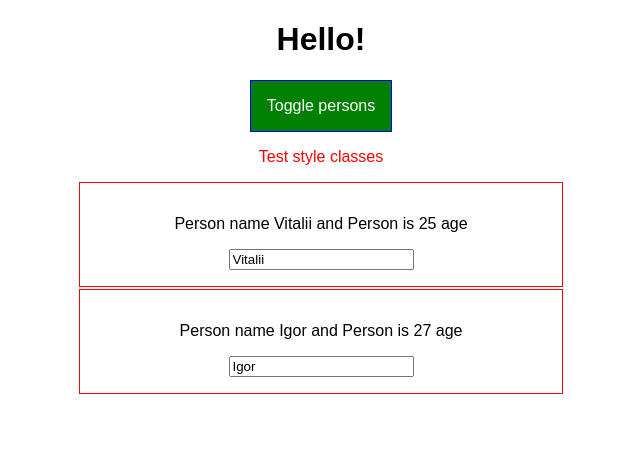
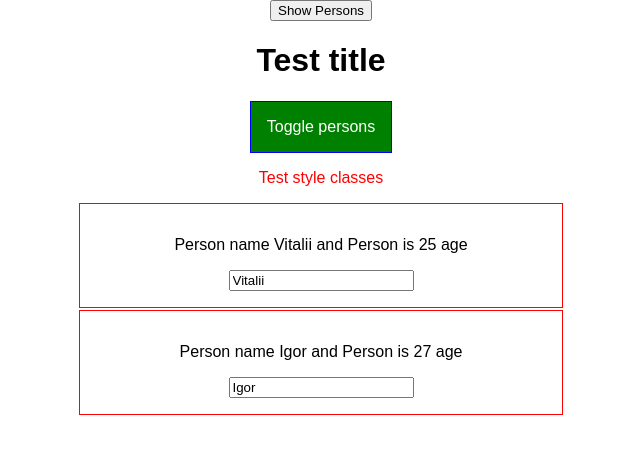
Before and after one commit to VitaliyMelnychykDev/reactStudyDeep, a React app: page / in a window 1280 px wide. Both pictures are taken after a click on the button "Toggle persons". Shown: the top 454 px of the page, without its empty margins (319-959 px from the left). Built offline with nearby package versions, Linux system fonts and the light colour scheme.

Commit message:
test coponent lifecycle

```diff
--- a/src/components/Cockpit/Cockpit.js
+++ b/src/components/Cockpit/Cockpit.js
@@ -21,7 +21,7 @@ const Cockpit = (props) => {
 
     return (
         <div className={classes.Cockpit}>
-            <h1>Hello!</h1>
+            <h1>{props.appTitle}</h1>
             <button
                 className={btnClass}
                 onClick={() => props.clicked()}>Toggle persons
--- a/src/components/Persons/Person/Person.js
+++ b/src/components/Persons/Person/Person.js
@@ -1,14 +1,29 @@
-import React from 'react';
+import React, {Component} from 'react';
 import classes from './Person.css';
 
-const person = (props) => {
-    return (
-        <div className={classes.Person}>
-            <p onClick={props.click}> Person name {props.name} and Person is {props.age} age</p>
-            <p>{props.children}</p>
-            <input type="text" onChange={props.changed} value={props.name}/>
-        </div>
-    );
-};
+class Person extends Component {
+    constructor(props) {
+        super(props);
+        console.log('Personnn.js inside constructor');
+    }
 
-export default person;
+    componentWillMount() {
+        console.log('Personnnn.js inside componentWillMount');
+    }
+
+    componentDidMount() {
+        console.log('Personnnn.js inside componentDidMount');
+    }
+    render () {
+        console.log('Personnnn.js inside render');
+        return (
+            <div className={classes.Person}>
+                <p onClick={this.props.click}> Person name {this.props.name} and Person is {this.props.age} age</p>
+                <p>{this.props.children}</p>
+                <input type="text" onChange={this.props.changed} value={this.props.name}/>
+            </div>
+        );
+    }
+}
+
+export default Person;
--- a/src/components/Persons/Persons.js
+++ b/src/components/Persons/Persons.js
@@ -1,14 +1,51 @@
-import React from 'react';
+import React, {Component} from 'react';
 import Person from './Person/Person';
 
-const Persons = (props) => props.persons.map((person, index) => {
-        return (
-            <Person key={person.id}
-                click={() => props.clicked(index)}
-                changed={(event) => props.changed(event, person.id)}
-                name={person.name}
-                age={person.age} />
-        )
-    });
+class Persons extends Component {
+    constructor(props) {
+        super(props);
+        console.log('Persons.js inside constructor');
+    }
+
+    componentWillMount() {
+        console.log('Persons.js inside componentWillMount');
+    }
+
+    componentDidMount() {
+        console.log('Persons.js inside componentDidMount');
+    }
+
+    componentWillReceiveProps(nextProps) {
+        console.log('Persons.js inside componentWillReceiveProps', nextProps);
+    }
+
+    shouldComponentUpdate(nextProps, nextState) {
+        console.log('Persons.js inside shouldComponentUpdate', nextProps, nextState);
+
+        return (nextProps.persons !==  this.props.persons);
+        //return true;
+    }
+
+    componentWillUpdate(nextProps, nextState) {
+        console.log('Persons.js inside componentWillUpdate', nextProps, nextState);
+    }
+
+    componentDidUpdate() {
+        console.log('Persons.js inside componentDidUpdate');
+    }
+
+    render () {
+        console.log('Persons.js inside render');
+        return this.props.persons.map((person, index) => {
+            return (
+                <Person key={person.id}
+                        click={() => this.props.clicked(index)}
+                        changed={(event) => this.props.changed(event, person.id)}
+                        name={person.name}
+                        age={person.age}/>
+            )
+        });
+    }
+}
 
 export default Persons;
--- a/src/containers/App.js
+++ b/src/containers/App.js
@@ -5,7 +5,11 @@ import Cockpit from '../components/Cockpit/Cockpit';
 import ErrorBoundary from '../ErrorBoundary/ErrorBoundary';
 
 class App extends Component {
-    state = {
+    constructor(props) {
+        super(props);
+        console.log('App.js inside constructor');
+
+        this.state = {
             persons: [
                 {id: 1, name: 'Vitalii', 'age': 25},
                 {id: 2, name: 'Igor', 'age': 27}
@@ -13,6 +17,30 @@ class App extends Component {
             showPersons: false
 
         };
+    }
+
+    componentWillMount() {
+        console.log('App.js inside componentWillMount');
+    }
+
+    componentDidMount() {
+        console.log('App.js inside componentDidMount');
+    }
+
+    shouldComponentUpdate(nextProps, nextState) {
+        console.log('App.js inside shouldComponentUpdate', nextProps, nextState);
+
+        return nextState.persons !== this.state.persons
+            || nextState.showPersons !== this.state.showPersons;
+    }
+
+    componentWillUpdate(nextProps, nextState) {
+        console.log('App.js inside componentWillUpdate', nextProps, nextState);
+    }
+
+    componentDidUpdate() {
+        console.log('App.js inside componentDidUpdate');
+    }
 
     deletePersonHandler = (personIndex) => {
         const persons = [ ...this.state.persons];
@@ -44,7 +72,7 @@ class App extends Component {
     }
 
     render() {
-
+        console.log('App.js inside render');
         let persons = null;
 
         if (this.state.showPersons) {
@@ -56,7 +84,10 @@ class App extends Component {
 
         return (
             <div className={classes.App}>
-                <Cockpit clicked={this.togglePersonHandler}
+                <button onClick={() => {this.setState({showPersons: true})}} >Show Persons</button>
+                <Cockpit
+                    appTitle={this.props.title}
+                    clicked={this.togglePersonHandler}
                     persons={this.state.persons}
                     showPersons={this.state.showPersons} />
                 {persons}
--- a/src/index.js
+++ b/src/index.js
@@ -4,5 +4,5 @@ import './index.css';
 import App from './containers/App';
 import registerServiceWorker from './registerServiceWorker';
 
-ReactDOM.render(<App />, document.getElementById('root'));
+ReactDOM.render(<App title="Test title" />, document.getElementById('root'));
 registerServiceWorker();
```
Lines whose indentation alone changed are shown as unchanged.
